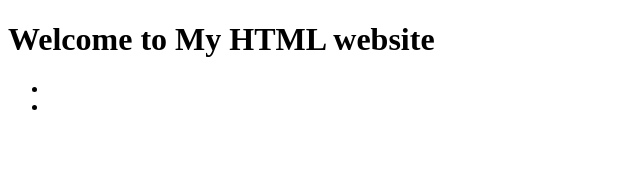
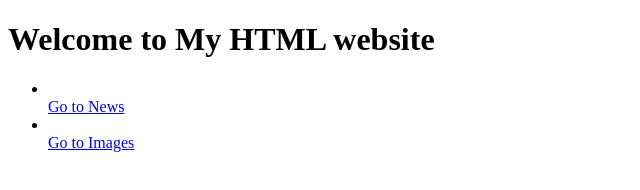
Before and after one commit to aidenlambert9500/Lab2, a plain HTML site: page index.html in a window 1280 px wide. Shown: the whole page, without its empty margins (0-640 px from the left). Drawn offline with Linux system fonts and the light colour scheme.

Commit message:
Updated all html files

```diff
--- a/index.html
+++ b/index.html
@@ -24,8 +24,8 @@ Description : A simple HTML website with different tags.
 
     <nav>
         <ul>
-            <li><!--Add a hyperlink to the News page.--></li>
-            <li><!--Add a hyperlink to the Images page.--></li>
+            <li><br><a href="news.html">Go to News</a></li>
+            <li><br><a href="images.html">Go to Images</a></li>
         </ul>
     </nav>
 
```
Also changed, not shown: images.html (+3 -1 lines), news.html (+2 -3 lines).
